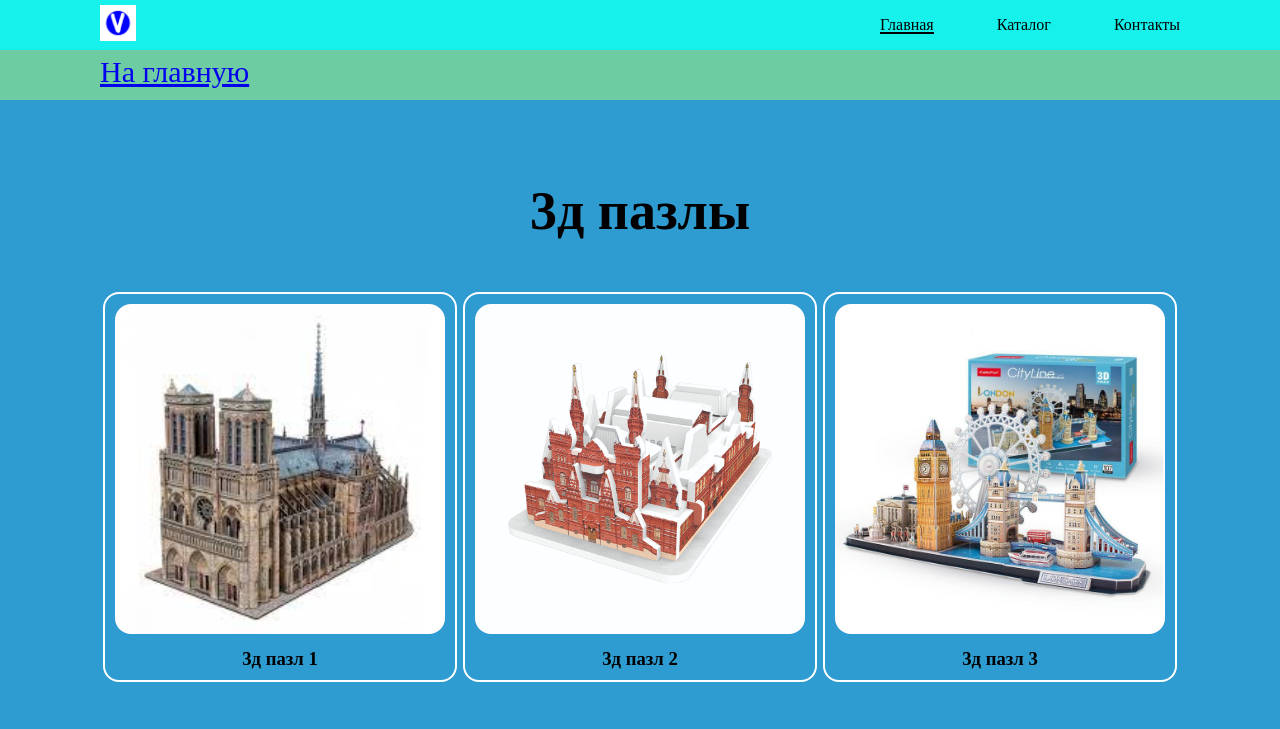
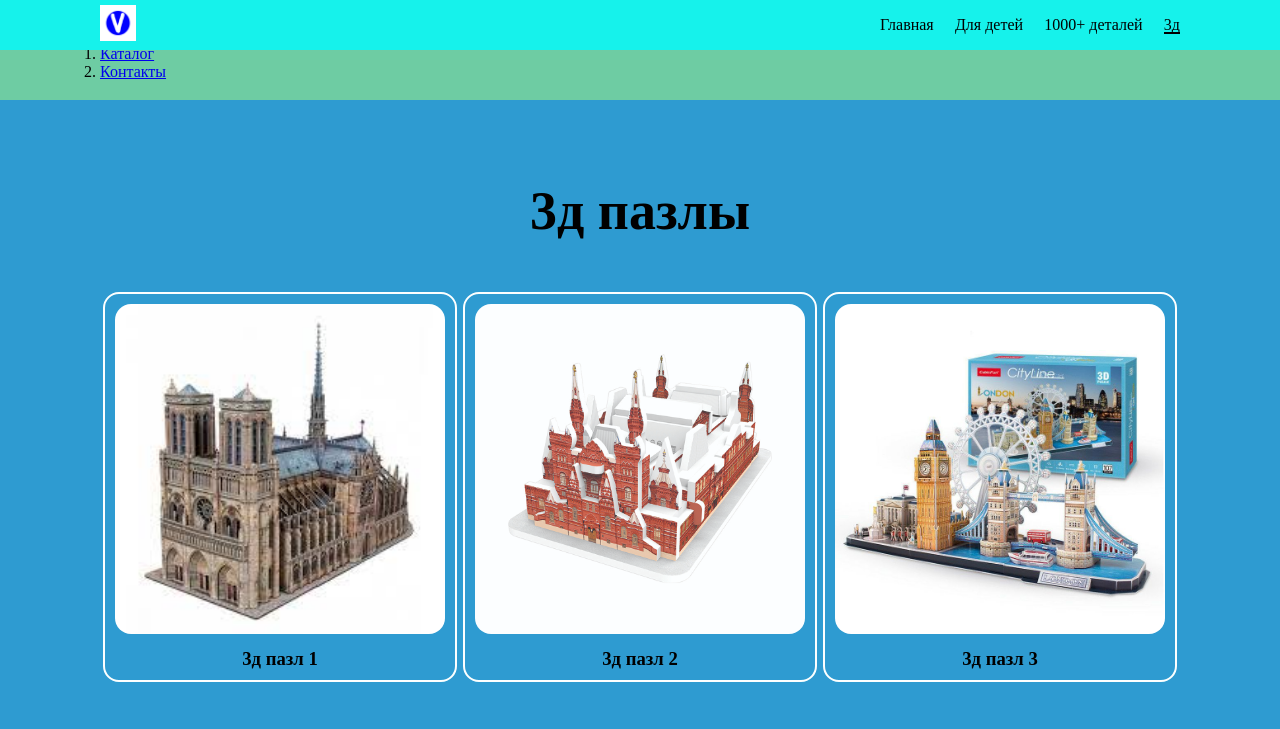
Before and after one commit to VeroNikaOrl/Web-techKR2, a plain HTML site: page work_2/web_work_2/3d.html in a window 1280 px wide. Shown: the top 729 px of the page. Drawn offline with Linux system fonts and the light colour scheme.

Commit message:
Update 3d.html

```diff
--- a/work_2/web_work_2/3d.html
+++ b/work_2/web_work_2/3d.html
@@ -17,9 +17,10 @@
                 </div>
                 <nav class="nav">
                     <ol class="nav_list">
-                        <li class="list list-1 list-active"><a href="#logo">Главная</a></li>
-                        <li class="list list-2"><a href="#shop">Каталог</a></li>
-                        <li class="list list-3"><a href="#contacts">Контакты</a></li>
+                        <li class="list list-1"><a href="index.html">Главная</a></li>
+                        <li class="list list-2"><a href="Children.html">Для детей</a></li>
+                        <li class="list list-2"><a href="Adult.html">1000+ деталей</a></li>
+                        <li class="list list-3 list-active"><a href="3d.html">3д</a></li>
                     </ol>
                 </nav>
             </div>
@@ -29,9 +30,12 @@
 <section class="main">
         <div class="container">
             <div class="main-wrapper">
-                <div class="main_link">
-                    <a href="index.html">На главную</a>
-                </div>
+                <nav class="nav">
+                    <ol class="nav_list">
+                        <li class="list list-2"><a href="#shop">Каталог</a></li>
+                        <li class="list list-3"><a href="#contacts">Контакты</a></li>
+                    </ol>
+                </nav>
             </div>
         </div>
     </section>
```
